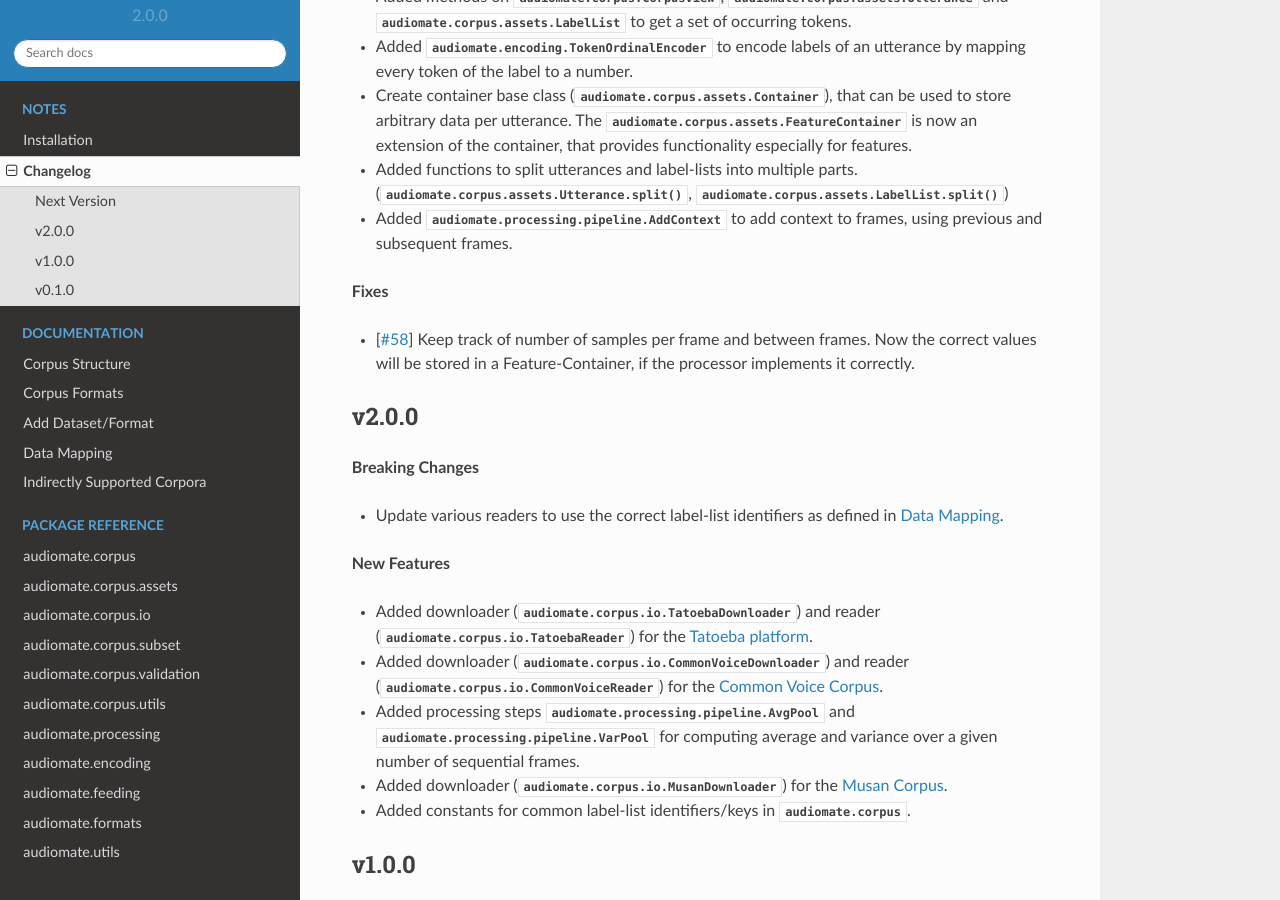
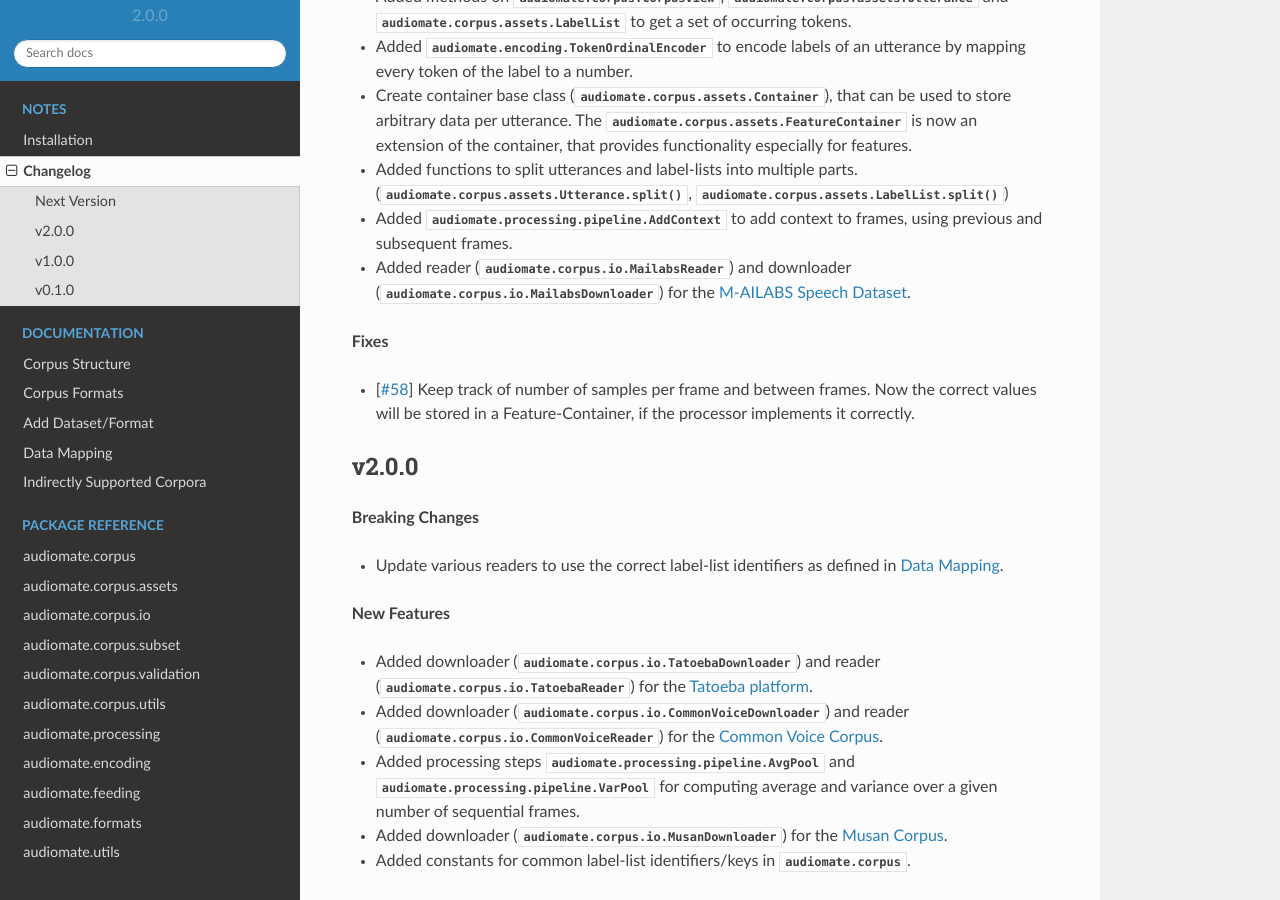
Before and after one commit to ynop/audiomate, a Sphinx documentation site: the page built from docs/notes/changelog.rst, in a window 1280 px wide and 900 px high, scrolled down 795 px. Built offline with Sphinx 7.4.7 and the Read the Docs theme 2.0.0, drawn with Linux system fonts in a browser that asks for light colours.

Commit message:
Update documentation for M-AILABS reader/downloader

```diff
--- a/docs/notes/changelog.rst
+++ b/docs/notes/changelog.rst
@@ -51,6 +51,10 @@ Next Version
 * Added :class:`audiomate.processing.pipeline.AddContext` to add context to frames,
   using previous and subsequent frames.
 
+* Added reader (:class:`audiomate.corpus.io.MailabsReader`) and
+  downloader (:class:`audiomate.corpus.io.MailabsDownloader`) for the
+  `M-AILABS Speech Dataset <http://www.m-ailabs.bayern/en/the-mailabs-speech-dataset/>`_.
+
 **Fixes**
 
 * [`#58 <https://github.com/ynop/audiomate/issues/58>`_] Keep track of number of samples per frame and between frames.
```
Also changed, not shown: docs/reference/io.rst (+9 -0 lines), 1 other file.
